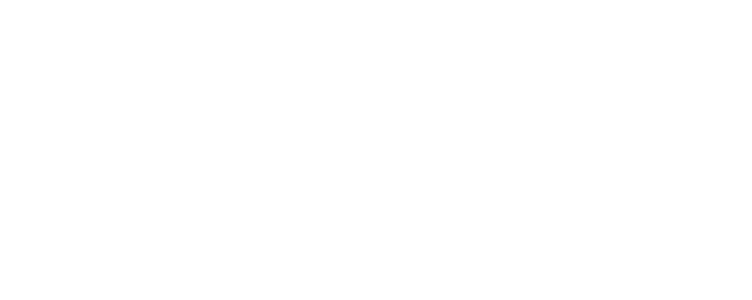
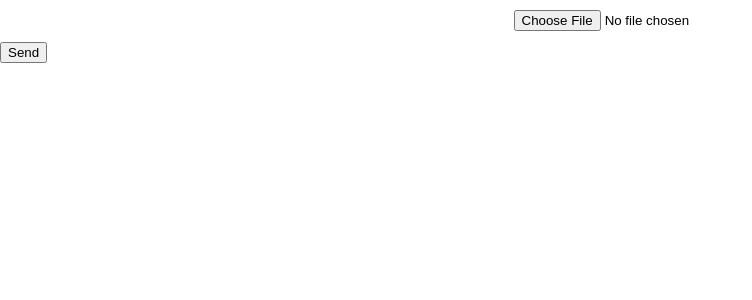
Before and after one commit to ilkoTheTiger/Ilia-Dimchev-employees, a React (Create React App) app in the folder client/: page / in a window 1280 px wide. Shown: the top 300 px of the page, without its empty margins (0-752 px from the left). Built offline with nearby package versions, Linux system fonts and the light colour scheme.

Commit message:
File received from input

```diff
--- a/client/src/App.js
+++ b/client/src/App.js
@@ -1,9 +1,34 @@
 import './App.css';
 
 function App() {
+
+  // const NULL = new Date()
+  // console.log(NULL.toISOString().split('T')[0])
+
+  const onSubmitHandler = (e) => {
+    e.preventDefault()
+    console.log(e.files)
+  }
+
+  const changeHandler = (event) => {
+    console.log(event.target.files[0])
+  };
+
   return (
     <>
-
+      <div>
+        {/* File Uploader */}
+        <form onSubmit={onSubmitHandler}>
+          <input
+            type="file"
+            name="file"
+            accept=".csv"
+            onChange={changeHandler}
+            style={{ display: "block", margin: "10px auto" }}
+          />
+          <button>Send</button>
+        </form>
+      </div>
     </>
   );
 }
```
Also changed, not shown: client/src/sirma.csv (added).
